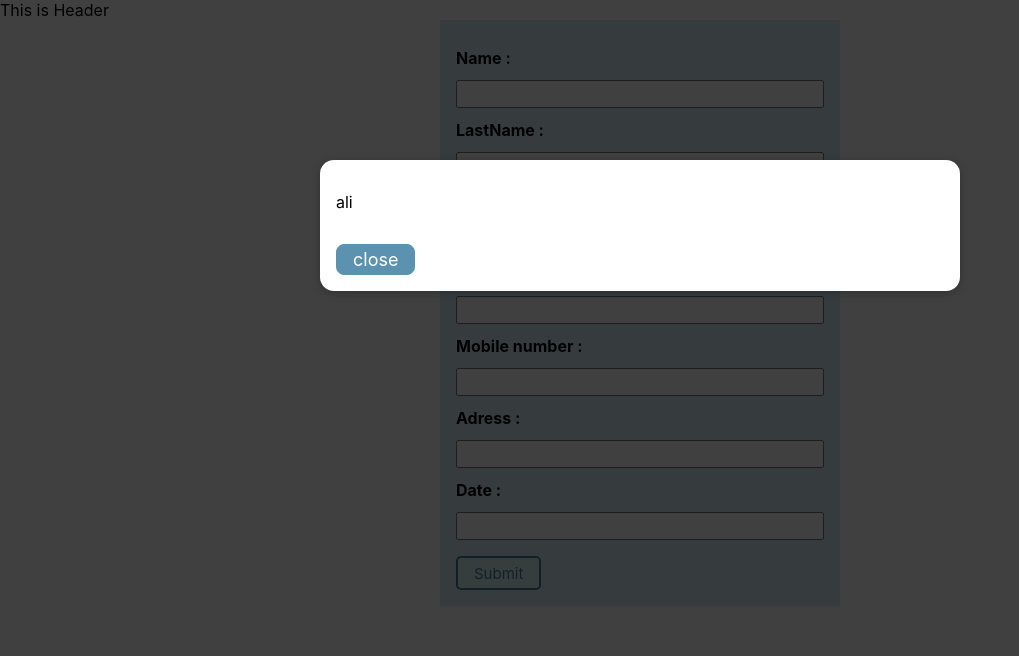
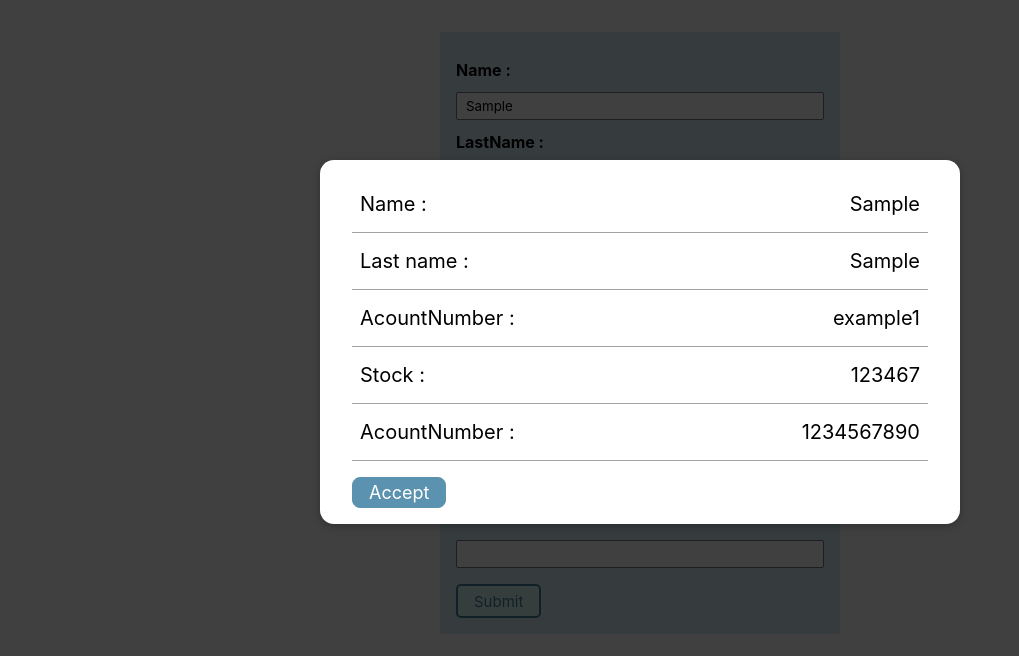
Before and after one commit to romina-ab/form_validations-01, a React (Create React App) app: page / in a window 1280 px wide. Both pictures are taken after typing "Sample", "Sample", "Sample", "Sample", "Sample", "Sample" into the empty fields and a click on the button "Submit". Shown: the top 656 px of the page, without its empty margins (0-1019 px from the left). Built offline with nearby package versions, Linux system fonts and the light colour scheme.

Commit message:
show inputs

```diff
--- a/src/component/Form/Form.css
+++ b/src/component/Form/Form.css
@@ -1,12 +1,12 @@
 * {
   box-sizing: border-box;
 }
-.form-title {
-  text-align: center;
-}
-.form-container{
+.form-container {
   background: #d9f0f9;
   padding: 1rem;
+  width: 25rem;
+  margin: 2rem auto;
+  height: auto;
 }
 .form-container button {
   background: #5a92af;
@@ -16,17 +16,14 @@
   font-size: 15px;
   font-family: inherit;
   color: white;
-  margin-top: 1rem ;
-
+  margin-top: 1rem;
 }
 .form-container button:hover,
 .form-container button:focus {
-
   background: #d9f9f4;
-  border:2px solid #437d9b;
+  border: 2px solid #437d9b;
   color: #437d9b;
   cursor: pointer;
-
 }
 .form-container button:disabled,
 .form-container button:disabled:hover,
@@ -36,11 +33,10 @@
   border: #a1a1a1;
   cursor: not-allowed;
 }
-
 .form-container label,
 input {
   display: block;
-  margin-top: .75rem;
+  margin-top: 0.75rem;
   width: 100%;
   font-family: inherit;
 }
@@ -60,20 +56,26 @@ input {
 .form-container label {
   font-weight: bold;
 }
-
-@media (min-width: 40rem) {
-  .form-container {
-    margin: auto;
-    width: 25rem;
-  }
-}
-@media (max-width: 40rem) {
-  .form-title {
-    font-size: 1.7rem;
-  }
-}
 .empty-error {
   color: red;
   margin: 0;
   font-size: 13px;
 }
+
+@media (max-width: 30rem) {
+  .form-container {
+    width: 100%;
+    padding: 0.25rem;
+  }
+  .form-container button {
+    display: block;
+    margin: 2rem auto;
+    width: 60%;
+
+  }
+}
+@media (max-width: 10rem) {
+  .form-container {
+    background: #ccc;
+  }
+}
--- a/src/component/Form/Form.js
+++ b/src/component/Form/Form.js
@@ -62,48 +62,46 @@ const Form = (props) => {
   const mobileNumberInputClasses = mobileNumberInputIsInvalid ? "invalid" : "";
 
   const {
-    enteredData: adressEnteredData,
-    reset: adressReset,
-    inputIsInvalid: adressInputIsInvalid,
-    enteredDataIsValid: adressEnteredDataIsValid,
-    valueChangeHandler: adressValueChangeHandler,
-    inputBlurHandler: adressInputBlurHandler,
-  } = useInput((adressEnteredData) => adressEnteredData.trim() !== "");
-  const adressInputClasses = adressInputIsInvalid ? "invalid" : "";
+    enteredData: addressEnteredData,
+    reset: addressReset,
+    inputIsInvalid: addressInputIsInvalid,
+    enteredDataIsValid: addressEnteredDataIsValid,
+    valueChangeHandler: addressValueChangeHandler,
+    inputBlurHandler: addressInputBlurHandler,
+  } = useInput((addressEnteredData) => addressEnteredData.trim() !== "");
+  const addressInputClasses = addressInputIsInvalid ? "invalid" : "";
   if (
     nameEnteredDataIsValid &&
     emailEnteredDataIsValid &&
     lastNameEnteredDataIsValid &&
     phoneNumberEnteredDataIsValid &&
     mobileNumberEnteredDataIsValid &&
-    adressEnteredDataIsValid
+    addressEnteredDataIsValid
   ) {
     formIsValid = true;
   }
-
   const submitHandler = (e) => {
     e.preventDefault();
     if (!formIsValid) {
       return;
     }
-
     nameReset();
     lastNameReset();
     emailReset();
     phoneNumberReset();
     mobileNumberReset();
-    adressReset();
+    addressReset();
   };
-
-  const openHandler = () => {
+  const openHandler = (e) => {
+    e.preventDefault();
     setIsShown(true);
   };
-  const closeHandler = () => {
+  const closeHandler = (e) => {
+    e.preventDefault();
     setIsShown(false);
   };
 
   return (
-
     <form className="form-container" onSubmit={submitHandler}>
       <div>
         <div>
@@ -136,7 +134,7 @@ const Form = (props) => {
           )}
         </div>
         <div>
-            <label htmlFor="email-input">Email adress:</label>
+          <label htmlFor="email-input">E-mail Address:</label>
           <input
             type="text"
             id="email-input"
@@ -151,7 +149,6 @@ const Form = (props) => {
             </p>
           )}
         </div>
-
         <div>
           <label htmlFor="phoneNumber-input">Phone number :</label>
           <input
@@ -168,7 +165,7 @@ const Form = (props) => {
         </div>
         <div>
           {" "}
-            <label htmlFor="mobileNumber-input">Mobile number :</label>
+          <label htmlFor="mobileNumber-input">Mobile Phone number :</label>
           <input
             type="text"
             id="mobileNumber-input"
@@ -183,34 +180,38 @@ const Form = (props) => {
         </div>
         <div>
           {" "}
-            <label htmlFor="adress-input">Adress :</label>
+          <label htmlFor="address-input">Current Address :</label>
           <input
             type="text"
-              id="adress-input"
-              onChange={adressValueChangeHandler}
-              className={adressInputClasses}
-              value={adressEnteredData}
-              onBlur={adressInputBlurHandler}
+            id="address-input"
+            onChange={addressValueChangeHandler}
+            className={addressInputClasses}
+            value={addressEnteredData}
+            onBlur={addressInputBlurHandler}
           ></input>{" "}
-            {adressInputIsInvalid && (
+          {addressInputIsInvalid && (
             <p className="empty-error">Must not be empty</p>
           )}
         </div>
-          <div><label htmlFor="date-input">Date :</label><input htmlFor="date-input" ></input></div>
-          <button type="submit" disabled={!formIsValid} onClick={openHandler}>
+        <div>
+          <label htmlFor="date-input">Date :</label>
+          <input htmlFor="date-input"></input>
+        </div>
+        <button disabled={!formIsValid} onClick={openHandler}>
           Submit
         </button>
         {isShown && (
           <AcountShow
             name={nameEnteredData}
-              lastName={"ali"}
+            lastName={lastNameEnteredData}
+            acountName={"example1"}
+            acountNumber={1234567890}
+            stock={123467}
             onClose={closeHandler}
           />
         )}
-          {console.log(nameEnteredData)}
       </div>
     </form>
-
   );
 };
 
--- a/src/component/header/Head.js
+++ b/src/component/header/Head.js
@@ -2,7 +2,7 @@ import React from 'react'
 
 const Head = () => {
   return (
-    <div>This is Header</div>
+    <div></div>
   )
 }
 
--- a/src/component/modal/AcountShow.js
+++ b/src/component/modal/AcountShow.js
@@ -1,17 +1,35 @@
 import React from "react";
 import Modal from "./Modal";
-import classes from "./AcountShow.module.css"
+import classes from "./AcountShow.module.css";
 
 const AcountShow = (props) => {
-  const {name, lastName} = props;
+  const { name, lastName, onClose, acountName, acountNumber, stock } = props;
   return (
-    <Modal onClick={props.onClose}>
-      <div>
-        <p>{name}</p>
-        <p>{lastName}</p>
-        <button  className={classes.button} onClick={props.onClose}>
-            close
-          </button>
+    <Modal onClick={onClose}>
+      <div className={classes.cards}>
+        <div className={classes.card}>
+          <span>Name : </span>
+          <span>{name}</span>
+        </div>
+        <div className={classes.card}>
+          <span>Last name : </span>
+          <span>{lastName}</span>
+        </div>
+        <div className={classes.card}>
+          <span>AcountNumber : </span>
+          <span>{acountName}</span>
+        </div >
+        <div className={classes.card}>
+          <span>Stock : </span>
+          <span>{stock}</span>
+        </div>{" "}
+        <div className={classes.card}>
+          <span>AcountNumber : </span>
+          <span>{acountNumber}</span>
+        </div>
+        <button className={classes.button} onClick={onClose}>
+          Accept
+        </button>
       </div>
     </Modal>
   );
--- a/src/component/modal/AcountShow.module.css
+++ b/src/component/modal/AcountShow.module.css
@@ -1,9 +1,3 @@
-.total {
-  font-weight: bold;
-  font-size: 1.5rem;
-  margin: 1rem 0;
-}
-
 .button {
   display: inline-block;
   text-align: center;
@@ -31,11 +25,30 @@
   border: #a1a1a1;
   cursor: not-allowed;
 }
+.cards {
+  padding: 0rem 1rem;
+}
+.cards div {
+  display: flex;
+  justify-content: space-between;
+  padding: 1rem 0.5rem;
+  border-bottom: solid 1px #a1a1a1;
+  font-size: 1.25rem;
+}
+
 @media (max-width: 40rem) {
-
   .button {
     margin: 0 auto;
     font-size: 15px;
-
+    display: block;
+    margin-top: 1rem;
+    width: 60%;
+  }
+  .cards div {
+    flex-direction: column;
+    align-items: center;
+    padding: 1rem 0.5rem;
+    border-bottom: solid 1px #a1a1a1;
+    font-size: 1.25rem;
   }
 }
```
Lines whose indentation alone changed are shown as unchanged.
